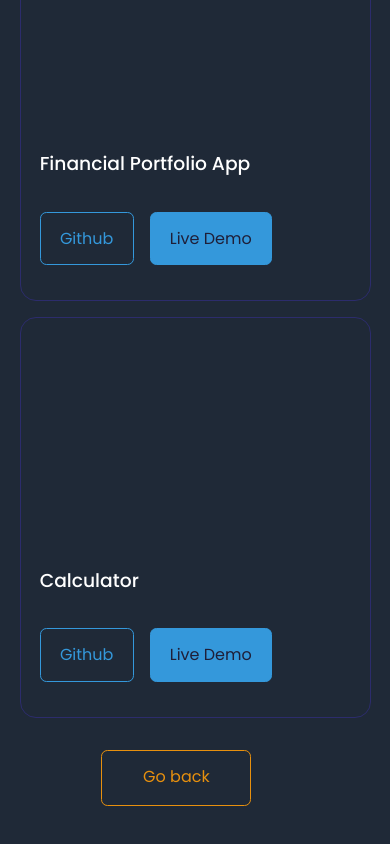
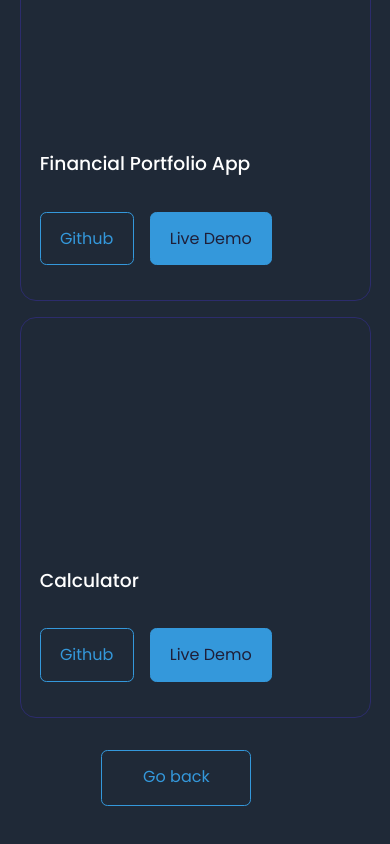
Before and after one commit to Michaeliskingbd/Portfoliowebsite, a React (Create React App) app: page /portfoliopage in a window 390 px wide. Shown: the part 2351-3195 px from the top of the page. Built offline with nearby package versions, Linux system fonts and the light colour scheme.

Commit message:
Latest update

```diff
--- a/src/components/header/header.css
+++ b/src/components/header/header.css
@@ -190,12 +190,8 @@ header {
         gap: 1rem;
         margin-left: 1.5rem;
 
+    }
 
-
-    }
-    .cta a {
-        border: 1px solid #e7900e !important;
-    }
     .header__container {
         text-align: center;
         height: fit-content;
--- a/src/components/portfolio/portfolio.css
+++ b/src/components/portfolio/portfolio.css
@@ -72,8 +72,8 @@
         height: 3.5rem;
         width: 150px;
         font-size: 1rem;
-        border-color: #e7900e !important;
-        color: #e7900e !important;
+        border-color: #3498DB;
+        color: #3498DB;
     }
 
 
```
